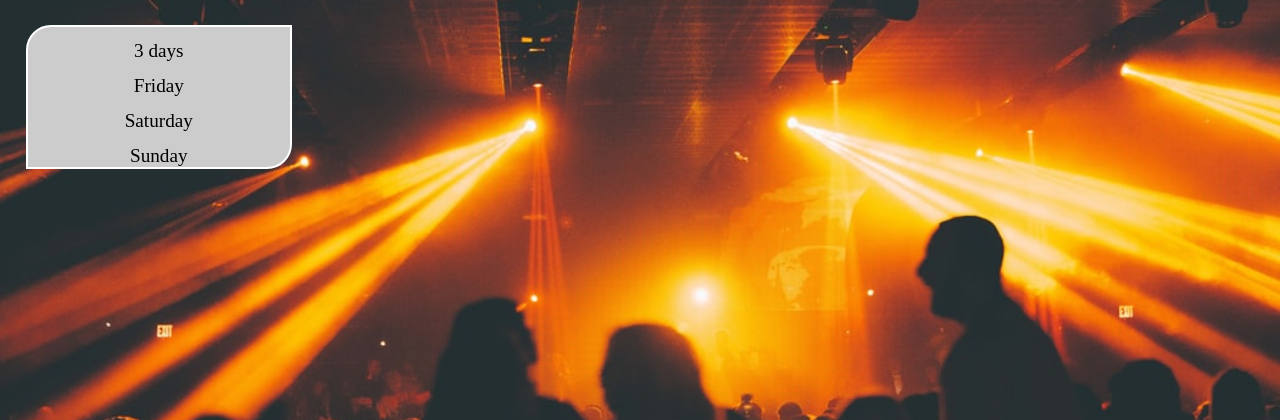
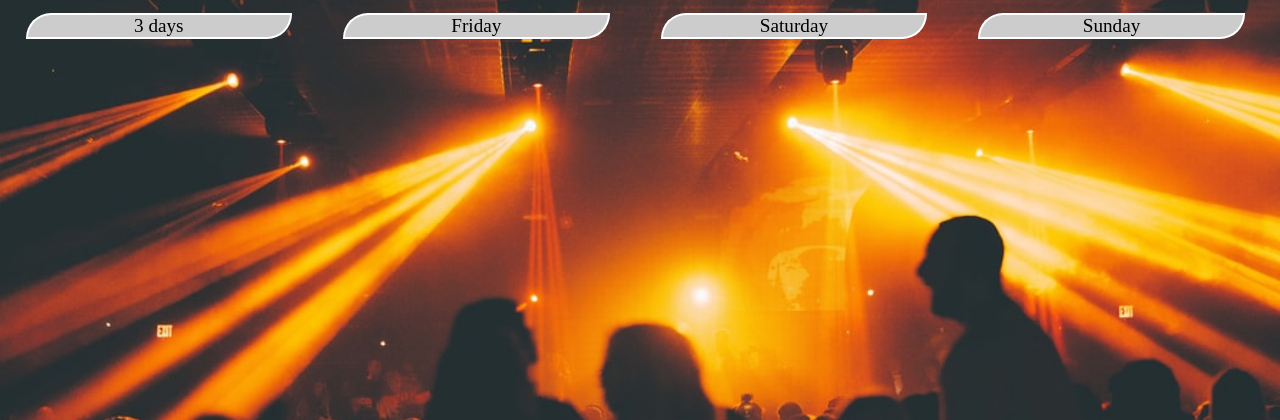
Before and after one commit to prinsalvino/HaarlemFestival, a PHP site: page /DanceTicketpg.php in a window 1280 px wide. Shown: the part 167-587 px from the top of the page. Run offline with PHP 8.4, Linux system fonts and the light colour scheme.

Commit message:
dance is okay

```diff
--- a/DanceTicketpg.php
+++ b/DanceTicketpg.php
@@ -8,6 +8,9 @@ session_start();
 <head>
 <meta charset="utf-8"/>
 <link rel="stylesheet" type="text/css" href="css/stylesheet.css">
+<!-- Add icon library -->
+<link rel="stylesheet" href="https://cdnjs.cloudflare.com/ajax/libs/font-awesome/4.7.0/css/font-awesome.min.css">
+<script type="text/javascript" src="js/jazzScript.js" ></script>
 </head>
 <body>
 <?php include "header.php";?>
--- a/css/stylesheet.css
+++ b/css/stylesheet.css
@@ -3,6 +3,13 @@
     margin: 0px;
     font-family: "Georgia Pro", Times New Roman, Times, serif;
     font-size: 1.5vw;
+}
+
+.homepage {
+    background-image: url("../img/sampleBG.jpg");
+    color: #1E1E1E;
+    width: 100%;
+    background-size: cover;
 }
 
 .jazz {
@@ -118,7 +125,7 @@ a:hover {
   margin: 20px;
 }
 
-.danceTicketRow{
+.danceTicketColumn{
     float: left;
     width: 20.5%;
     background-color: #ccc;
@@ -128,7 +135,7 @@ a:hover {
     margin: 2vw;
 }
 
-.danceTicketColumn:after {
+.danceTicketRow:after {
     content: "";
     display: table;
     clear: both;
```
